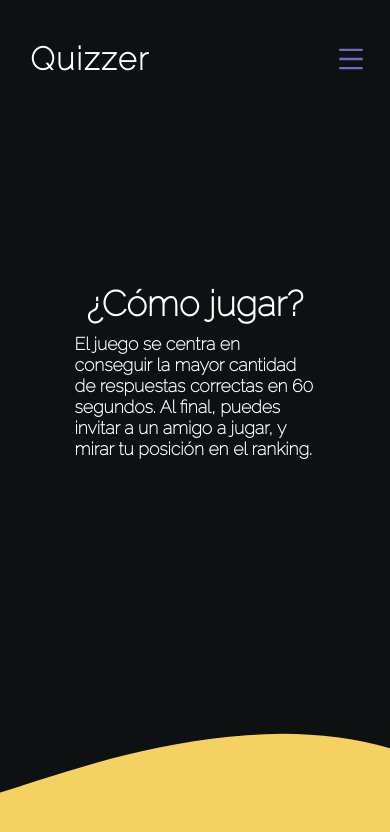
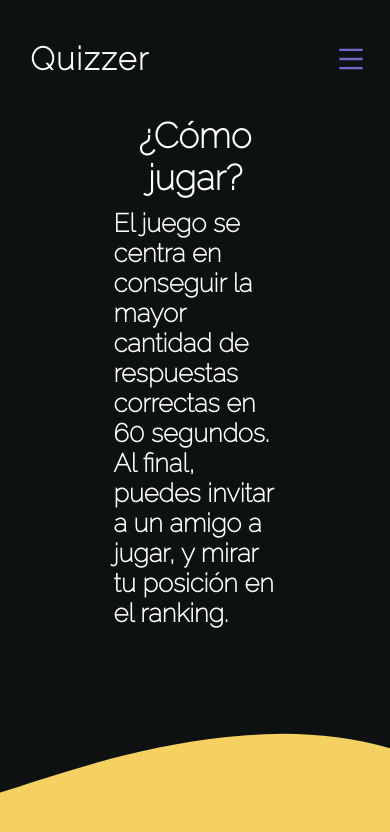
Before and after one commit to alejandroacd/Quizzer, a React (Create React App) app in the folder client/: page /howtoplay in a window 390 px wide. Shown: the top 832 px of the page. Built offline with nearby package versions, Linux system fonts and the light colour scheme; no server answers.

Commit message:
Responsive configurations

```diff
--- a/client/src/App.css
+++ b/client/src/App.css
@@ -28,7 +28,6 @@ html {
 .lightmode {
     background-color: var(--white);
     color:#0e1111;
-
 
 }
 
--- a/client/src/Categorias/MenuCategorias/Categorias.css
+++ b/client/src/Categorias/MenuCategorias/Categorias.css
@@ -46,7 +46,7 @@
 
 .categoria_deportes h1, .categoria_historia h1, .categoria_geografia h1{
  font-size: 1.3em;
-
+ font-weight: bolder;
  margin-top:10%;
 }
 
--- a/client/src/Categorias/PreguntasStyle.css
+++ b/client/src/Categorias/PreguntasStyle.css
@@ -13,7 +13,8 @@ h1 {
      justify-content: center;
      font-size: 1.2rem;
      position:relative;
-     bottom: 1rem
+     bottom: 1rem;
+     font-weight: bolder;
 
 }
 
@@ -32,6 +33,7 @@ h1 {
 .contenedor_pregunta h1 {
     text-align: center;
     margin-bottom:10%;
+    font-weight: bolder;
 }
 
 .contador_timer {
--- a/client/src/components/HowToPlay/HowToPlay.css
+++ b/client/src/components/HowToPlay/HowToPlay.css
@@ -1,6 +1,6 @@
 .howtoplay_container {
 
-    width: 70%;
+    width: 50%;
     margin: 0 auto;
     padding:1em;
     height: 60vh;
@@ -19,8 +19,8 @@
 
 .howtoplay_container p {
     margin: 0 auto;
-    font-size: 1.1em;
-    font-weight: 600;
+    font-size: 1.6em;
+    font-weight: bolder;
 }
 
 .custom-shape-divider-bottom-1624335649 {
--- a/client/src/components/Menu/Menu.css
+++ b/client/src/components/Menu/Menu.css
@@ -96,7 +96,8 @@ padding:0.5em;
 .user_title {
     text-align: center;
     position:relative;
-    top:0
+    top:0;
+    font-weight: bolder;
 }
 
 
@@ -138,7 +139,7 @@ padding:0.5em;
 
        .jupitert {
            width: 35%;
-           opacity: 0.3;
+           opacity: 0.5;
        }
        .cardt {
            width: 70%;
```
